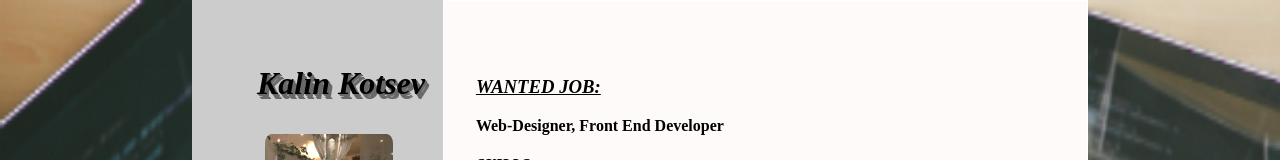
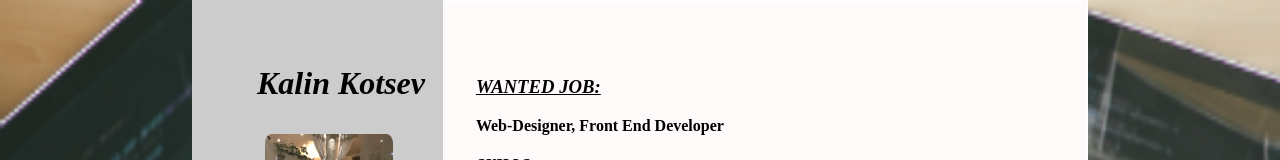
Before and after one commit to kalin777/CV, a plain HTML site: page index.html in a window 1280 px wide. Shown: the top 160 px of the page. Drawn offline with Linux system fonts and the light colour scheme.

Commit message:
fix paths

```diff
--- a/styles/main.css
+++ b/styles/main.css
@@ -26,13 +26,6 @@ body{
     border: 1px solid #fff;
     background-color: snow;
     box-sizing: border-box;
-}
-h1{
-    text-shadow:
-    1px 1px  dimgray,
-    2px 2px  dimgray,
-    3px 4px  dimgray,
-    4px 5px  dimgray;
 }
 h1,h2,h3,h4{
     font-style: italic;
```
